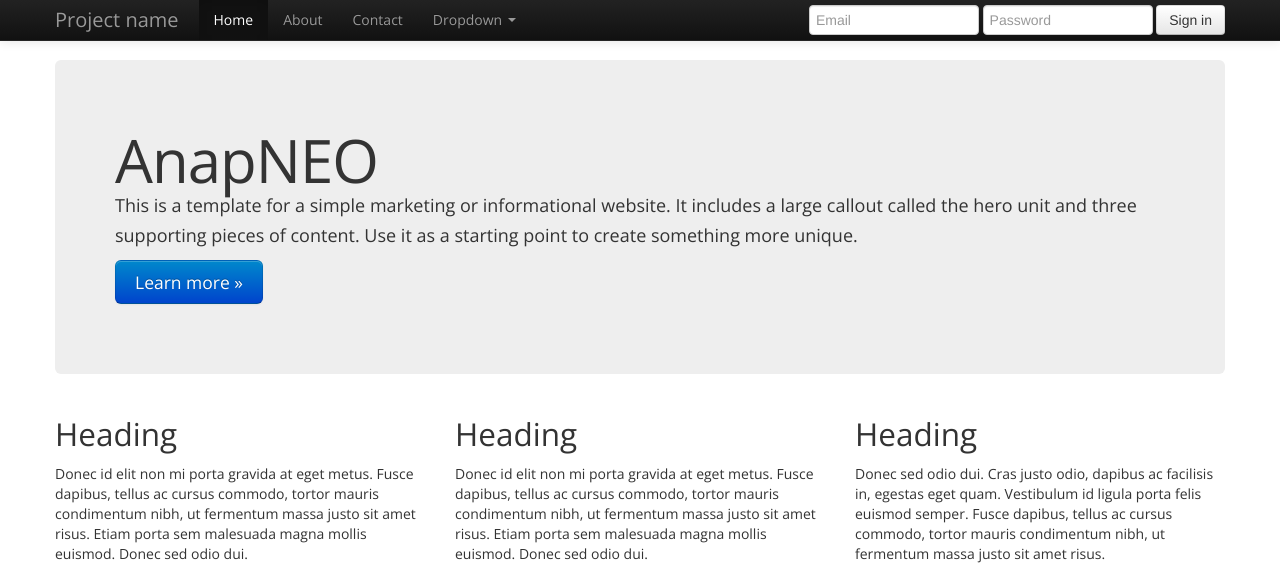
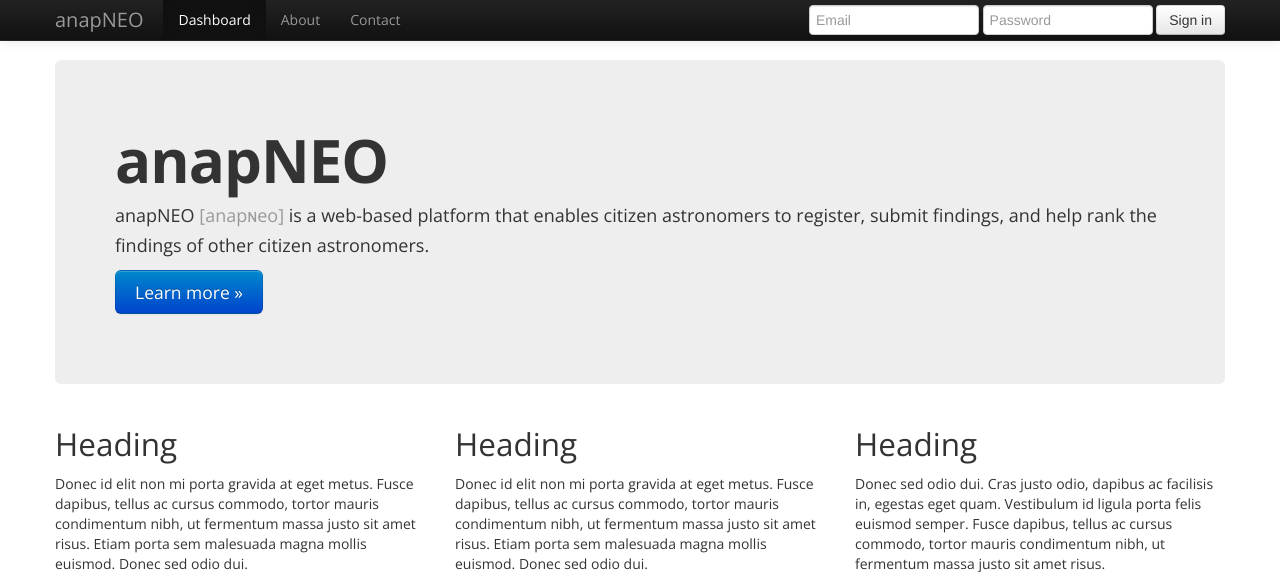
Before and after one commit to ppapadeas/anapneo, a Django app: page / in a window 1280 px wide. Shown: the top 572 px of the page. Run offline with Django 3.2, Linux system fonts and the light colour scheme; some libraries are stand-ins or nearby versions.

Commit message:
New copy in main page

```diff
--- a/anapneo/media/css/app.css
+++ b/anapneo/media/css/app.css
@@ -9,3 +9,13 @@ body {
     padding-top: 60px;
     padding-bottom: 40px;
 }
+
+#main-title {
+    margin-bottom: 10px;
+    font-family: 'Helvetica';
+    font-weight: bold;
+}
+
+#ipa {
+    color: #999;
+}
--- a/anapneo/templates/base.html
+++ b/anapneo/templates/base.html
@@ -9,12 +9,6 @@
 
     <!-- Le styles -->
     <link href="/media/css/bootstrap.css" rel="stylesheet">
-    <style type="text/css">
-      body {
-        padding-top: 60px;
-        padding-bottom: 40px;
-      }
-    </style>
     <link href="/media/css/bootstrap-responsive.css" rel="stylesheet">
     <link href="/media/css/app.css" rel="stylesheet">
 
@@ -33,24 +27,12 @@
             <span class="icon-bar"></span>
             <span class="icon-bar"></span>
           </button>
-          <a class="brand" href="#">Project name</a>
+          <a class="brand" href="#">anapNEO</a>
           <div class="nav-collapse collapse">
             <ul class="nav">
-              <li class="active"><a href="#">Home</a></li>
+              <li class="active"><a href="#">Dashboard</a></li>
               <li><a href="#about">About</a></li>
               <li><a href="#contact">Contact</a></li>
-              <li class="dropdown">
-                <a href="#" class="dropdown-toggle" data-toggle="dropdown">Dropdown <b class="caret"></b></a>
-                <ul class="dropdown-menu">
-                  <li><a href="#">Action</a></li>
-                  <li><a href="#">Another action</a></li>
-                  <li><a href="#">Something else here</a></li>
-                  <li class="divider"></li>
-                  <li class="nav-header">Nav header</li>
-                  <li><a href="#">Separated link</a></li>
-                  <li><a href="#">One more separated link</a></li>
-                </ul>
-              </li>
             </ul>
             <form class="navbar-form pull-right">
               <input class="span2" type="text" placeholder="Email">
--- a/anapneo/templates/index.html
+++ b/anapneo/templates/index.html
@@ -5,8 +5,8 @@
 
       <!-- Main hero unit for a primary marketing message or call to action -->
       <div class="hero-unit">
-        <h1>AnapNEO</h1>
-        <p>This is a template for a simple marketing or informational website. It includes a large callout called the hero unit and three supporting pieces of content. Use it as a starting point to create something more unique.</p>
+        <h1 id="main-title">anapNEO</h1>
+        <p>anapNEO <span id="ipa">[anapɴeo]</span> is a web-based platform that enables citizen astronomers to register, submit findings, and help rank the findings of other citizen astronomers. </p>
         <p><a href="#" class="btn btn-primary btn-large">Learn more &raquo;</a></p>
       </div>
 
```
